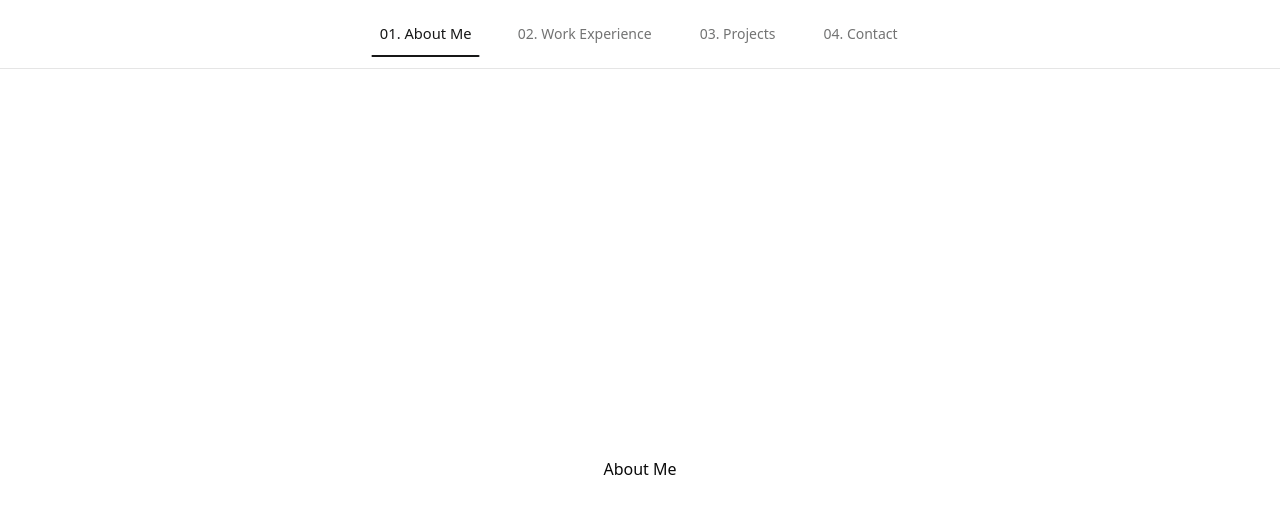
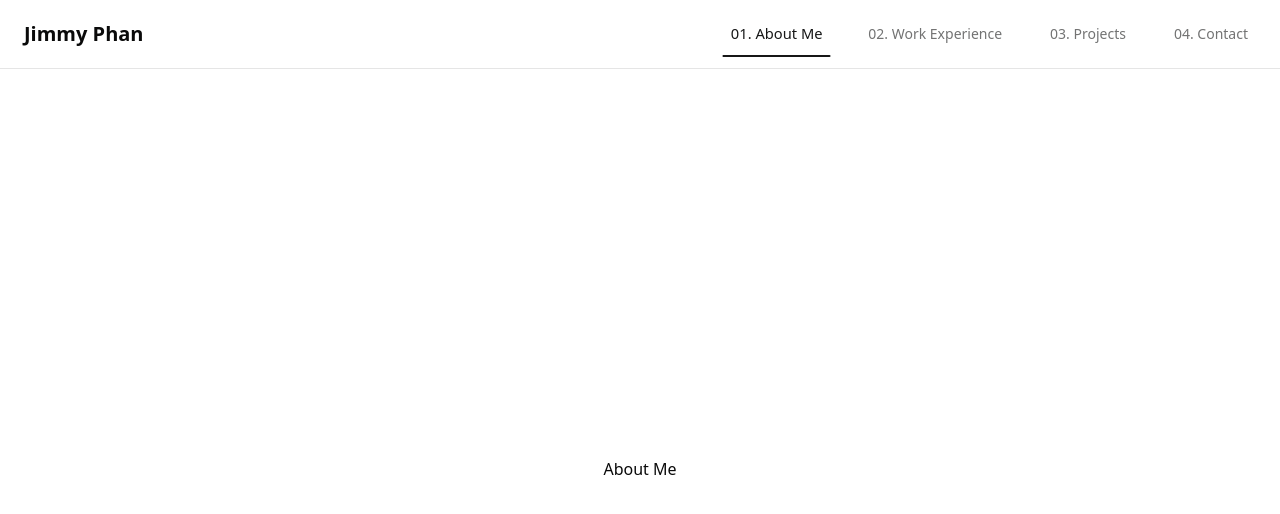
Before and after one commit to JimmyPhanGit/jimmy-personal-portfolio-website, a React (Vite) app: page / in a window 1280 px wide. Shown: the top 514 px of the page. Built offline with nearby package versions, Linux system fonts and the light colour scheme.

Commit message:
Improved header by seperating options and logo placeholder

```diff
--- a/src/layout/Header.tsx
+++ b/src/layout/Header.tsx
@@ -17,8 +17,8 @@ export default function Header() {
                 const el = document.getElementById(id)
                 return el ? el.getBoundingClientRect().top : Infinity
             })
-            const activeIdx = offsets.findIndex((top, i) =>
-                top <= 80 && (i === offsets.length - 1 || offsets[i + 1] > 80)
+            const activeIdx = offsets.findIndex(
+                (top, i) => top <= 80 && (i === offsets.length - 1 || offsets[i + 1] > 80)
             )
             setActive(sections[activeIdx >= 0 ? activeIdx : 0].id)
         }
@@ -33,7 +33,12 @@ export default function Header() {
 
     return (
         <header className="sticky top-0 z-50 w-full backdrop-blur bg-background/70 border-b border-border">
-            <nav className="flex justify-center gap-8 py-4">
+            <nav className="flex items-center justify-between px-6 py-4">
+                <div className="text-xl font-bold cursor-pointer select-none">
+                    Jimmy Phan
+                </div>
+
+                <div className="flex gap-8">
                     {sections.map(({ id, label }) => (
                         <Button
                             key={id}
@@ -41,15 +46,15 @@ export default function Header() {
                             onClick={() => handleClick(id)}
                             className={`relative px-2 py-1 text-sm font-medium transition-transform duration-200
                 ${active === id ? "text-primary scale-105" : "text-muted-foreground scale-100"}
-    hover:text-primary hover:scale-100`}
+                hover:text-primary hover:scale-100 cursor-pointer`}
                         >
                             {label}
                             {active === id && (
                                 <span className="absolute left-0 right-0 -bottom-1 h-0.5 bg-primary rounded" />
                             )}
                         </Button>
-
                     ))}
+                </div>
             </nav>
         </header>
     )
```
Lines whose indentation alone changed are shown as unchanged.
